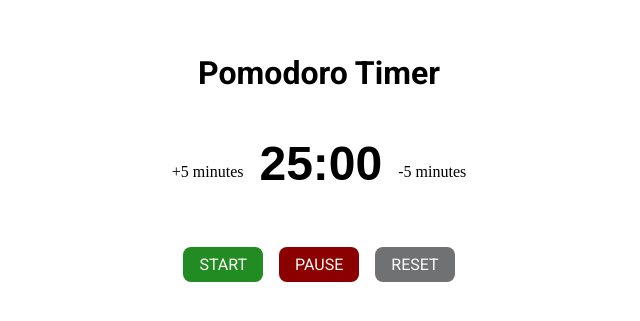
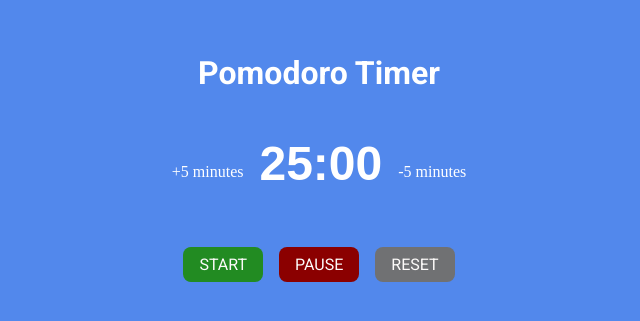
Before and after one commit to kgotsosm/pomodoro, a website: page index.html in a window 1280 px wide. Shown: the part 251-572 px from the top of the page, without its empty margins (321-961 px from the left). Drawn offline with Linux system fonts and the light colour scheme.

Commit message:
Changed colour scheme

```diff
--- a/index.html
+++ b/index.html
@@ -15,9 +15,9 @@
   <h1 class="heading" id="heading">Pomodoro Timer</h1>
 </div>
   <div class="main-container">
-    <p id="addFive">+5 minutes</p>
+    <p id="addFive" class="modify">+5 minutes</p>
     <h2 class="timer" id="timer">25:00</h2>
-    <p id="minusFive">-5 minutes</p>
+    <p id="minusFive" class="modify">-5 minutes</p>
 
   </div>
 <div class="btn-container">
--- a/styles.css
+++ b/styles.css
@@ -5,11 +5,13 @@ body {
     flex-direction: column;
     min-height: 100vh;
     overflow-y: clip;
+    background-color: rgba(64, 124, 234, 0.9);
 }
 
 .heading {
     font-family: "Roboto", sans-serif;
     font-size: 2rem;
+    color: white;
 }
 
 .main-container {
@@ -23,6 +25,12 @@ body {
     font-family: "Arial", sans-serif;
     font-size: 3rem;
     margin-top: 1.4rem;
+    color: white;
+}
+
+.modify {
+    cursor: pointer;
+    color: white;
 }
 
 .btn-container {
```
